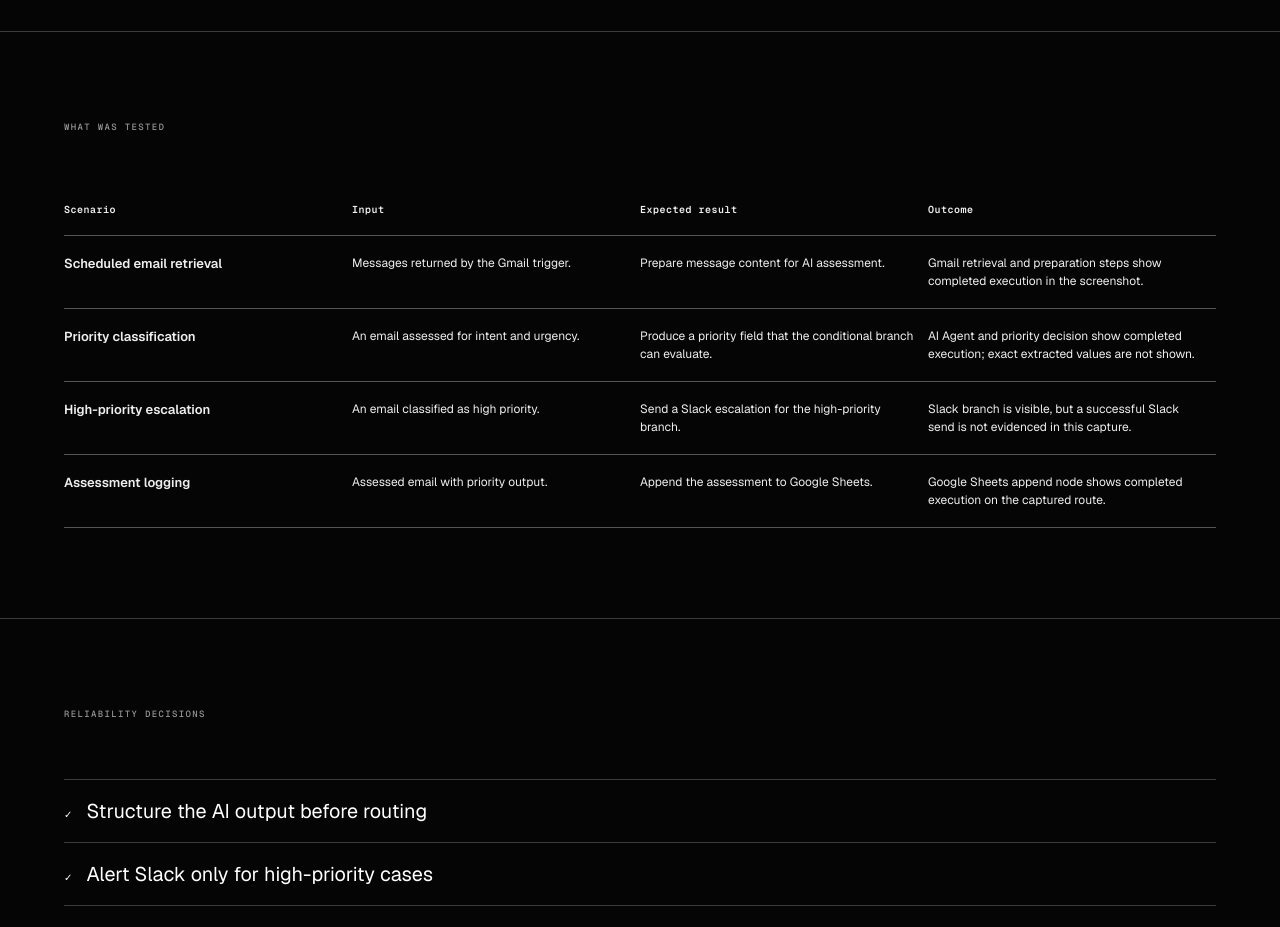
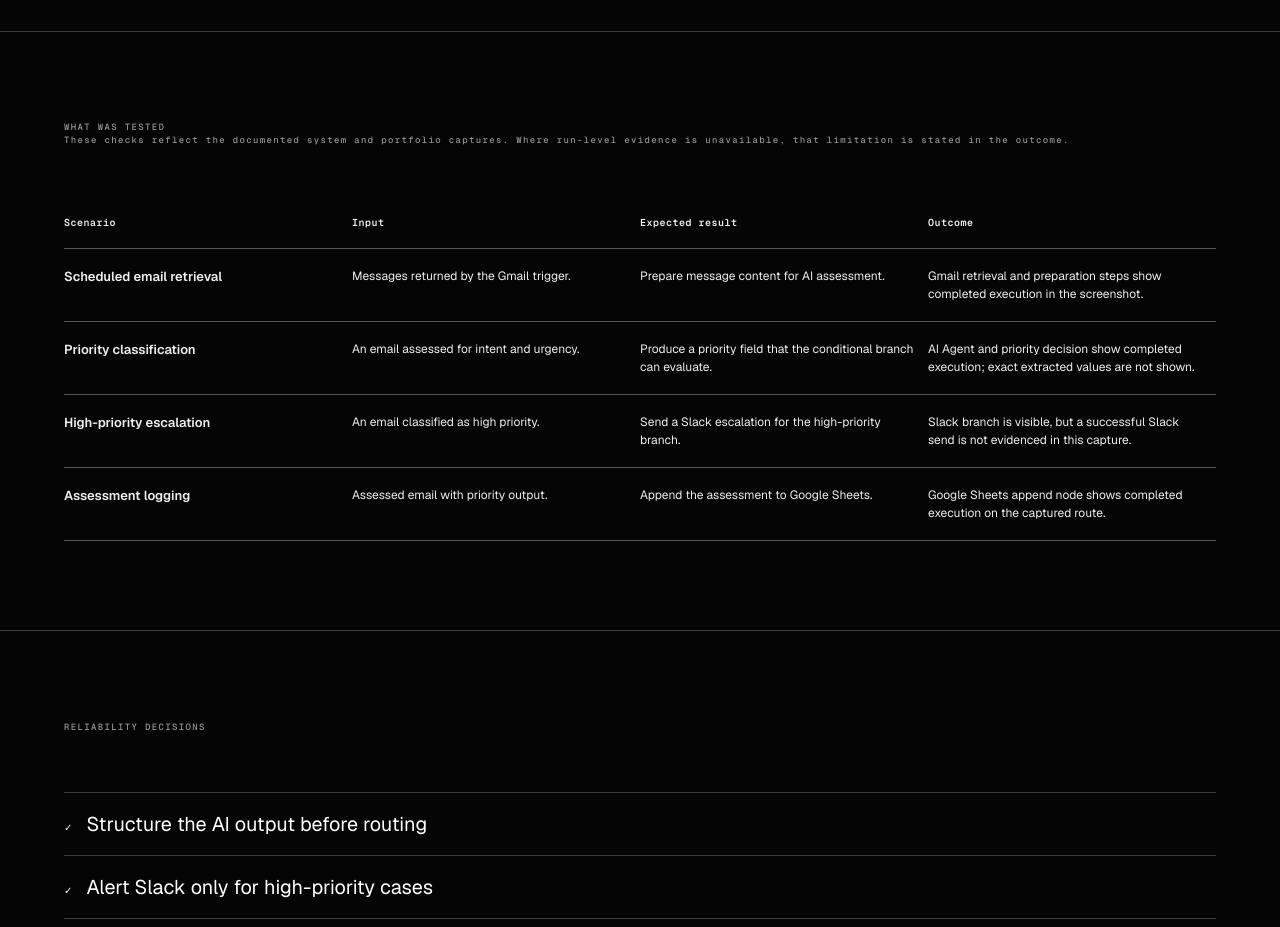
Before and after one commit to marsatolba6-gif/marsatolba-portfolio, a Next.js app: page /work/ai-customer-support-automation in a window 1280 px wide. Shown: the part 3100-4027 px from the top of the page. Built offline with nearby package versions, Linux system fonts and the light colour scheme.

Commit message:
Clarify screenshot-backed and documented testing evidence

```diff
--- a/app/work/[slug]/page.tsx
+++ b/app/work/[slug]/page.tsx
@@ -181,6 +181,7 @@ export default async function ProjectPage({ params }: ProjectPageProps) {
         <section className="case-evidence" aria-label="Testing and reliability evidence">
           <article>
             <p>WHAT WAS TESTED</p>
+            <p className="case-evidence-context">These checks reflect the documented system and portfolio captures. Where run-level evidence is unavailable, that limitation is stated in the outcome.</p>
             <div className="case-test-scroll"><table className="case-test-table">
               <caption className="sr-only">Documented test scenarios. Empty evidence fields are not claimed as verified results.</caption>
               <thead><tr><th scope="col">Scenario</th><th scope="col">Input</th><th scope="col">Expected result</th><th scope="col">Outcome</th></tr></thead>
```
